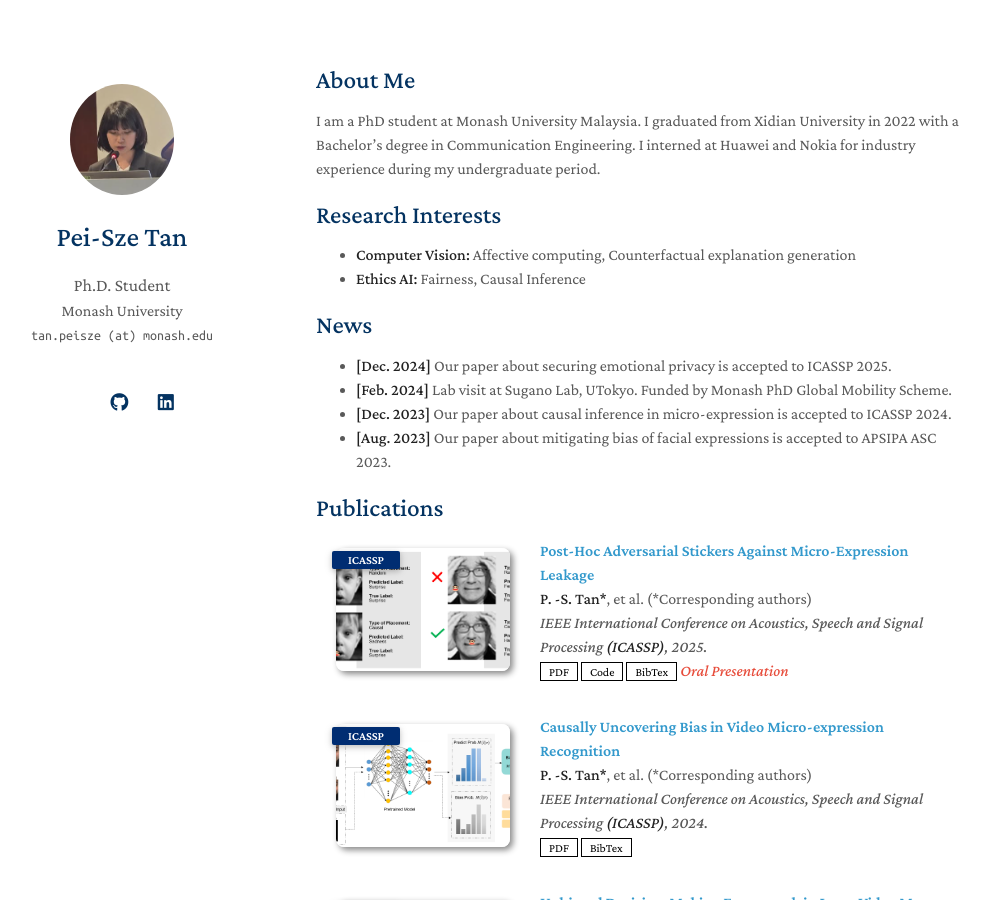
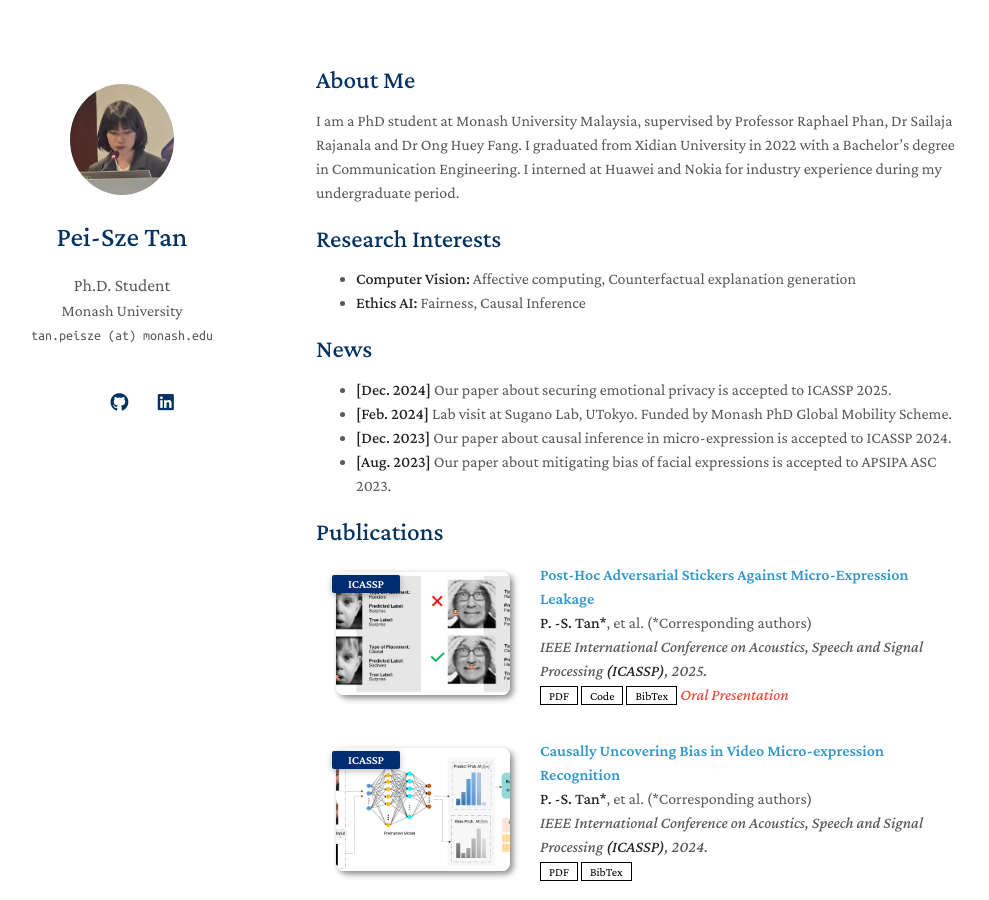
Before and after one commit to noobasuna/tpeisze, a Jekyll site: the page built from index.md, in a window 1280 px wide and 900 px high. Shown: the whole window, without its empty margins (154-1143 px from the left). Built offline with Jekyll 4.4.1, drawn with Linux system fonts in a browser that asks for light colours; a style sheet for code colours, icons or effects is not loaded; our own code applies the rules of GitHub Pages for plain Markdown files.

Commit message:
Update index.md

```diff
--- a/index.md
+++ b/index.md
@@ -4,7 +4,7 @@
 
 ## About Me
 
-I am a PhD student at Monash University Malaysia. I graduated from Xidian University in 2022 with a Bachelor's degree in Communication Engineering. I interned at Huawei and Nokia for industry experience during my undergraduate period.
+I am a PhD student at Monash University Malaysia, supervised by Professor Raphael Phan, Dr Sailaja Rajanala and Dr Ong Huey Fang. I graduated from Xidian University in 2022 with a Bachelor's degree in Communication Engineering. I interned at Huawei and Nokia for industry experience during my undergraduate period.
 
 ## Research Interests
 
```
